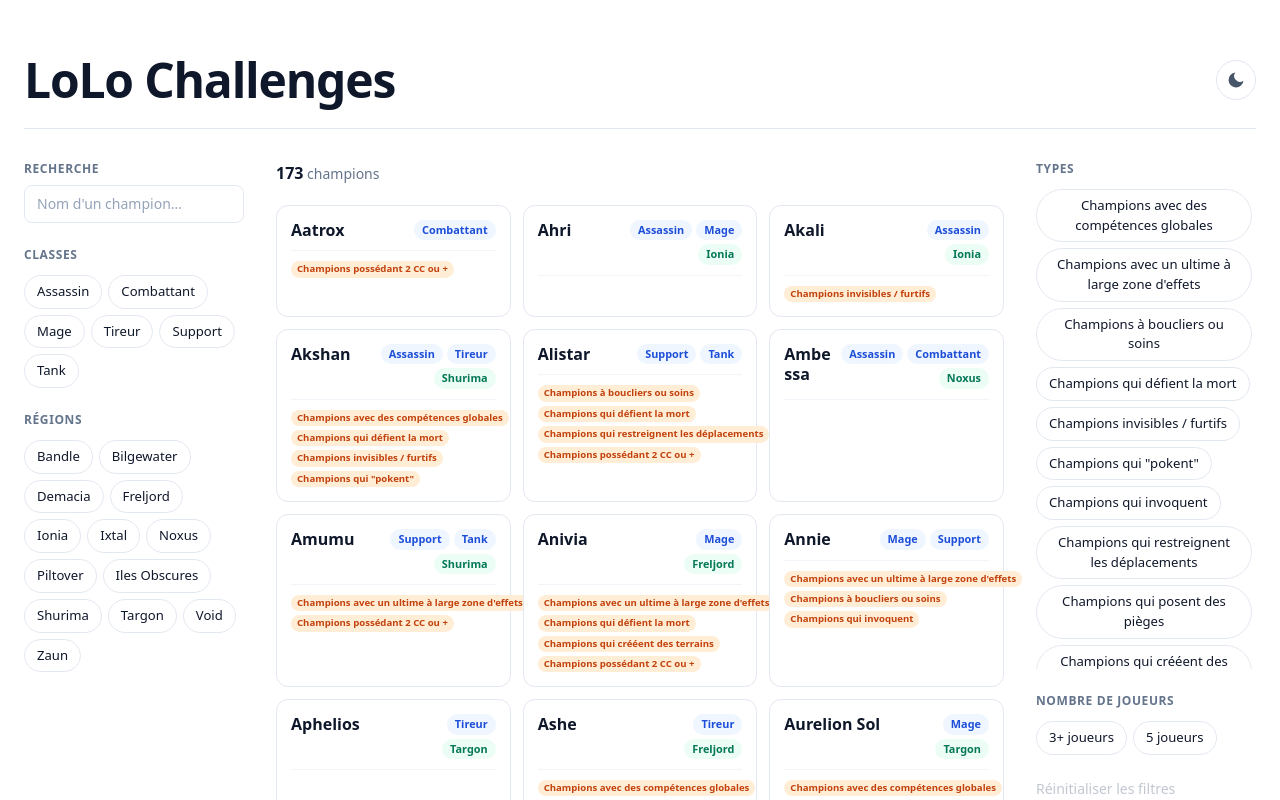
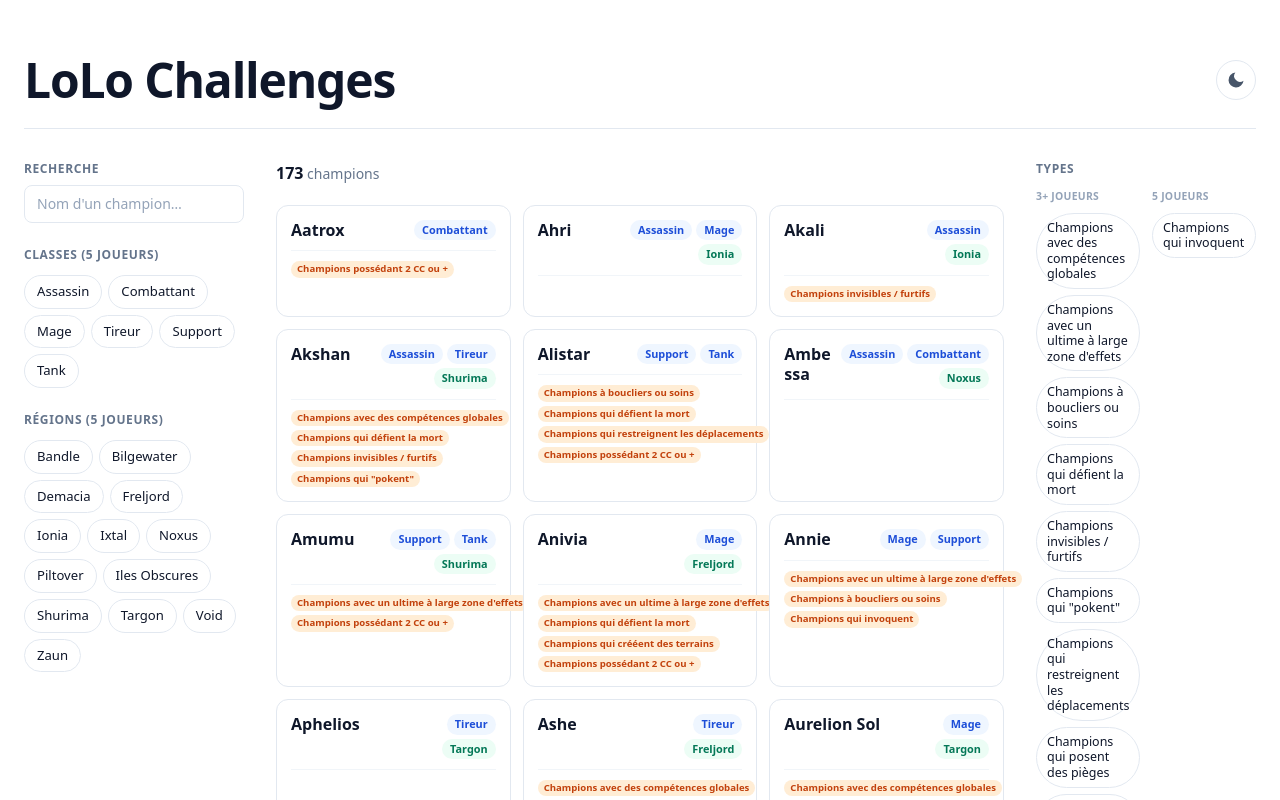
Before and after one commit to Pandiaf/LoL-o-Challenges, a Nuxt app in the folder frontend/: page / in a window 1280 px wide. Shown: the top 800 px of the page. Built offline with nearby package versions, Linux system fonts and the light colour scheme.

Commit message:
Add +3 5 columns

```diff
--- a/frontend/app.vue
+++ b/frontend/app.vue
@@ -11,9 +11,8 @@
 const selectedClasses = ref<number[]>([]);
 const selectedTypes = ref<number[]>([]);
 const selectedRegions = ref<number[]>([]);
-const selectedPlayerCounts = ref<string[]>([]);
 
-function toggle<T>(list: T[], id: T) {
+function toggle(list: number[], id: number) {
   const i = list.indexOf(id);
   if (i === -1) list.push(id);
   else list.splice(i, 1);
@@ -23,7 +22,6 @@
   selectedClasses.value = [];
   selectedTypes.value = [];
   selectedRegions.value = [];
-  selectedPlayerCounts.value = [];
   search.value = "";
 }
 
@@ -32,7 +30,6 @@
     selectedClasses.value.length > 0 ||
     selectedTypes.value.length > 0 ||
     selectedRegions.value.length > 0 ||
-    selectedPlayerCounts.value.length > 0 ||
     search.value.trim() !== ""
 );
 
@@ -46,8 +43,12 @@
   () => new Map((regions.value ?? []).map((r) => [r.id, r]))
 );
 
-const playerCounts = computed(() =>
-  Array.from(new Set((types.value ?? []).map((t) => t.players_number))).sort()
+// Types scindés en deux colonnes selon le nombre de joueurs requis
+const typesThreePlus = computed(() =>
+  (types.value ?? []).filter((t) => t.players_number === "3+")
+);
+const typesFive = computed(() =>
+  (types.value ?? []).filter((t) => t.players_number !== "3+")
 );
 
 const filtered = computed(() => {
@@ -64,12 +65,7 @@
       const matchRegion =
         selectedRegions.value.length === 0 ||
         selectedRegions.value.every((r) => (champ.regions ?? []).includes(r));
-      const matchPlayerCount =
-        selectedPlayerCounts.value.length === 0 ||
-        selectedPlayerCounts.value.every((pn) =>
-          champ.types.some((t) => typeById.value.get(t)?.players_number === pn)
-        );
-      return matchName && matchClass && matchType && matchRegion && matchPlayerCount;
+      return matchName && matchClass && matchType && matchRegion;
     })
     .sort((a, b) => a.name.localeCompare(b.name, "fr"));
 });
@@ -189,7 +185,7 @@
               <h2
                 class="text-xs font-semibold uppercase tracking-wider text-slate-500 dark:text-slate-400"
               >
-                Classes
+                Classes (5 joueurs)
               </h2>
               <span
                 v-if="selectedClasses.length"
@@ -222,7 +218,7 @@
               <h2
                 class="text-xs font-semibold uppercase tracking-wider text-slate-500 dark:text-slate-400"
               >
-                Régions
+                Régions (5 joueurs)
               </h2>
               <span
                 v-if="selectedRegions.length"
@@ -346,13 +342,20 @@
                 {{ selectedTypes.length }}
               </span>
             </div>
-            <div class="flex max-h-[60vh] flex-wrap gap-1.5 overflow-y-auto pr-1">
+
+            <div class="grid grid-cols-2 gap-3">
+              <div class="flex min-w-0 flex-col gap-1.5">
+                <span
+                  class="mb-0.5 text-[0.65rem] font-semibold uppercase tracking-wide text-slate-400 dark:text-slate-500"
+                >
+                  3+ joueurs
+                </span>
                 <button
-                v-for="t in types"
+                  v-for="t in typesThreePlus"
                   :key="t.id"
                   type="button"
                   :aria-pressed="selectedTypes.includes(t.id)"
-                class="h-fit cursor-pointer rounded-full border px-3 py-1.5 text-[0.82rem] transition focus-visible:outline-none focus-visible:ring-2 focus-visible:ring-slate-900/20"
+                  class="cursor-pointer rounded-full border px-2.5 py-1.5 text-left text-[0.78rem] leading-tight transition focus-visible:outline-none focus-visible:ring-2 focus-visible:ring-slate-900/20"
                   :class="
                     selectedTypes.includes(t.id)
                       ? 'border-orange-600 bg-orange-600 text-white dark:border-orange-500 dark:bg-orange-500'
@@ -363,38 +366,29 @@
                   {{ t.label_fr }}
                 </button>
               </div>
-          </section>
 
-          <section class="flex min-h-0 flex-col">
-            <div class="mb-3 flex items-center gap-2">
-              <h2
-                class="text-xs font-semibold uppercase tracking-wider text-slate-500 dark:text-slate-400"
+              <div class="flex min-w-0 flex-col gap-1.5">
+                <span
+                  class="mb-0.5 text-[0.65rem] font-semibold uppercase tracking-wide text-slate-400 dark:text-slate-500"
                 >
-                Nombre de joueurs
-              </h2>
-              <span
-                v-if="selectedPlayerCounts.length"
-                class="grid h-[1.15rem] min-w-[1.15rem] place-items-center rounded-full bg-purple-600 px-1.5 text-[0.68rem] font-bold text-white dark:bg-purple-500"
-              >
-                {{ selectedPlayerCounts.length }}
+                  5 joueurs
                 </span>
-            </div>
-            <div class="flex flex-wrap gap-1.5">
                 <button
-                v-for="pn in playerCounts"
-                :key="pn"
+                  v-for="t in typesFive"
+                  :key="t.id"
                   type="button"
-                :aria-pressed="selectedPlayerCounts.includes(pn)"
-                class="h-fit cursor-pointer rounded-full border px-3 py-1.5 text-[0.82rem] transition focus-visible:outline-none focus-visible:ring-2 focus-visible:ring-slate-900/20"
+                  :aria-pressed="selectedTypes.includes(t.id)"
+                  class="cursor-pointer rounded-full border px-2.5 py-1.5 text-left text-[0.78rem] leading-tight transition focus-visible:outline-none focus-visible:ring-2 focus-visible:ring-slate-900/20"
                   :class="
-                  selectedPlayerCounts.includes(pn)
-                    ? 'border-purple-600 bg-purple-600 text-white dark:border-purple-500 dark:bg-purple-500'
+                    selectedTypes.includes(t.id)
+                      ? 'border-orange-600 bg-orange-600 text-white dark:border-orange-500 dark:bg-orange-500'
                       : 'border-slate-200 bg-white text-slate-900 hover:border-slate-900 dark:border-slate-700 dark:bg-slate-900 dark:text-slate-100 dark:hover:border-slate-100'
                   "
-                @click="toggle(selectedPlayerCounts, pn)"
+                  @click="toggle(selectedTypes, t.id)"
                 >
-                {{ pn }} joueurs
+                  {{ t.label_fr }}
                 </button>
+              </div>
             </div>
           </section>
 
```
Lines whose indentation alone changed are shown as unchanged.
